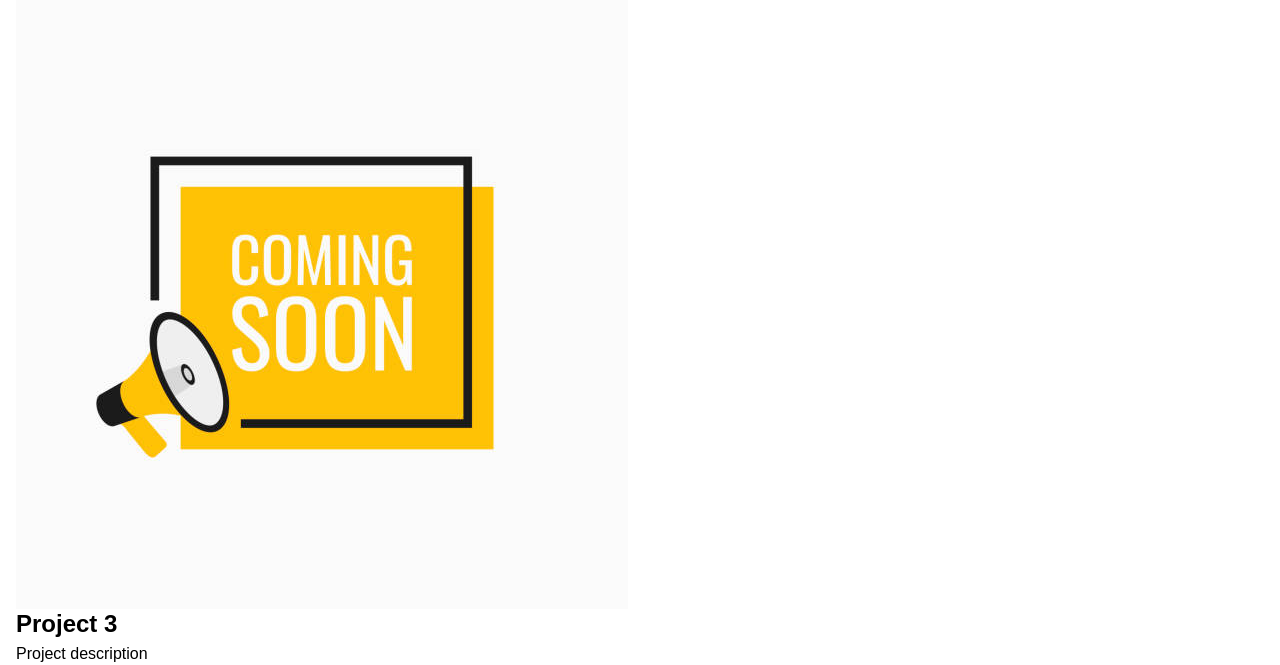
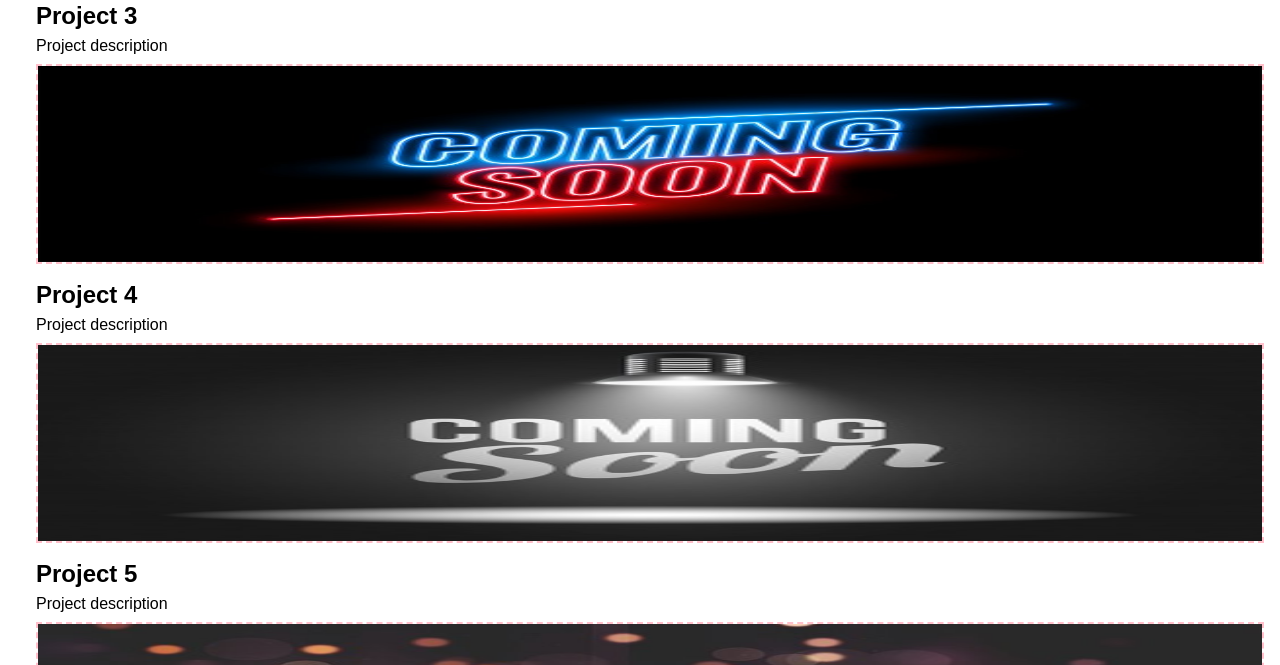
Before and after one commit to ericaleesnyder/professional-portfolio, a plain HTML site: page index.html in a window 1280 px wide. Shown: the part 1038-1703 px from the top of the page. Drawn offline with Linux system fonts and the light colour scheme.

Commit message:
add styling for images and links, correct html

```diff
--- a/assets/css/style.css
+++ b/assets/css/style.css
@@ -16,6 +16,9 @@ body {
     position: relative;
 }
 
+main {
+    margin-left: 20px
+}
 .hero-image {
     height: 200px;
     width: 100%;
@@ -57,6 +60,7 @@ section {
 p {
     padding: 10px 0
 }
+
 .nav-link {
     display: inline;
     transition: all 0.3s ease-in-out;
@@ -73,6 +77,8 @@ nav a {
     border-radius: 8px;
 }
 
-.project-1 {
-
+a img {
+    width: 100%;
+    border: dashed 2px pink;
+    max-height: 200px;
 }
--- a/index.html
+++ b/index.html
@@ -32,6 +32,7 @@ TODO: Adapt the viewport based on screen size
         <!-- TODO: Add image/avatar of myself - decide if in header or in about me-->
     </header>
 
+    <main>
         <section id="about-me">
             <h2>About Me</h2>
             <div>
@@ -56,6 +57,7 @@ TODO: Adapt the viewport based on screen size
                     <img src="assets/images/coming-soon.jpg" alt="coming soon">
                 </a>
             </div>
+            <br>
             <div class="project-1">
                 <h3>Project 2</h3>
                 <p>Project description</p>
@@ -63,6 +65,7 @@ TODO: Adapt the viewport based on screen size
                     <img src="assets/images/coming-soon-2.jpg" alt="coming soon">
                 </a>
             </div>
+            <br>
             <div class="project-1">
                 <h3>Project 3</h3>
                 <p>Project description</p>
@@ -70,6 +73,7 @@ TODO: Adapt the viewport based on screen size
                     <img src="assets/images/coming-soon-3.jpg" alt="coming soon">
                 </a>
             </div>
+            <br>
             <div class="project-1">
                 <h3>Project 4</h3>
                 <p>Project description</p>
@@ -77,6 +81,7 @@ TODO: Adapt the viewport based on screen size
                     <img src="assets/images/coming-soon-4.jpg" alt="coming soon">
                 </a>
             </div>
+            <br>
             <div class="project-1">
                 <h3>Project 5</h3>
                 <p>Project description</p>
@@ -95,5 +100,6 @@ TODO: Adapt the viewport based on screen size
                 <li><a href="https://www.linkedin.com/in/ericaleesnyder">linkedin</a></li>
             </ul>
         </section>
+    </main>
 </body>
 </html>
```
Lines whose indentation alone changed are shown as unchanged.
